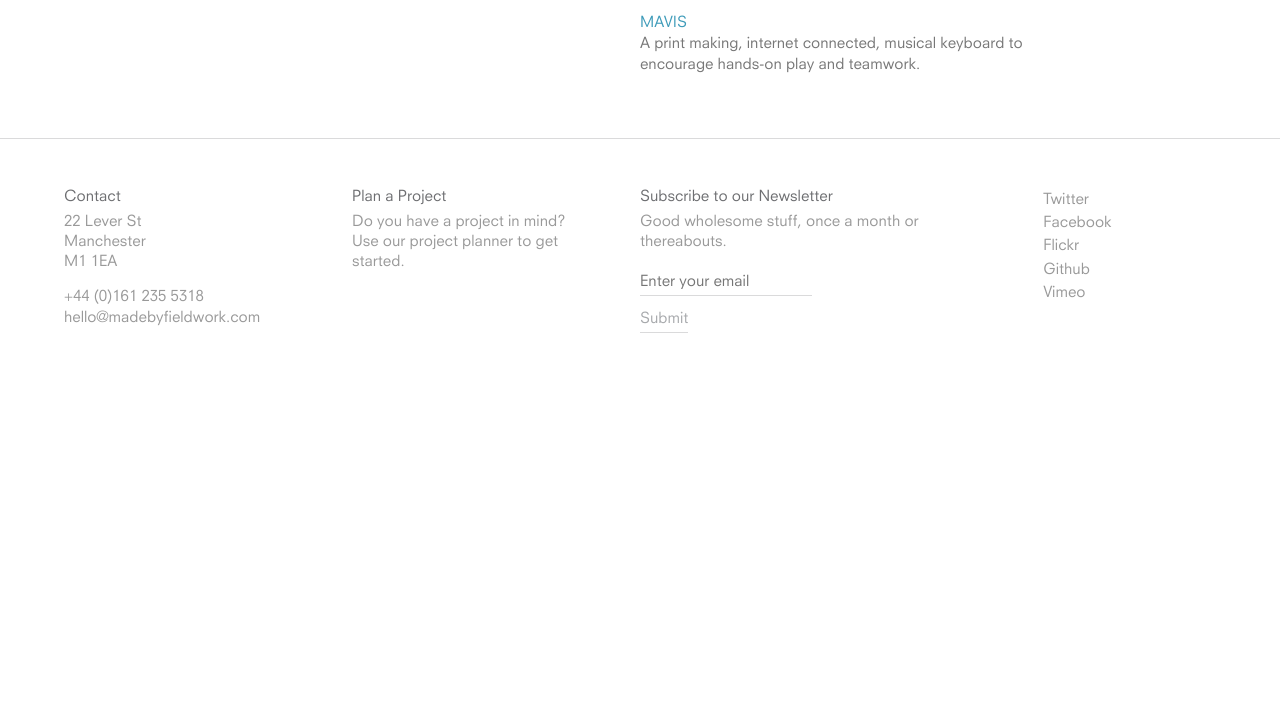
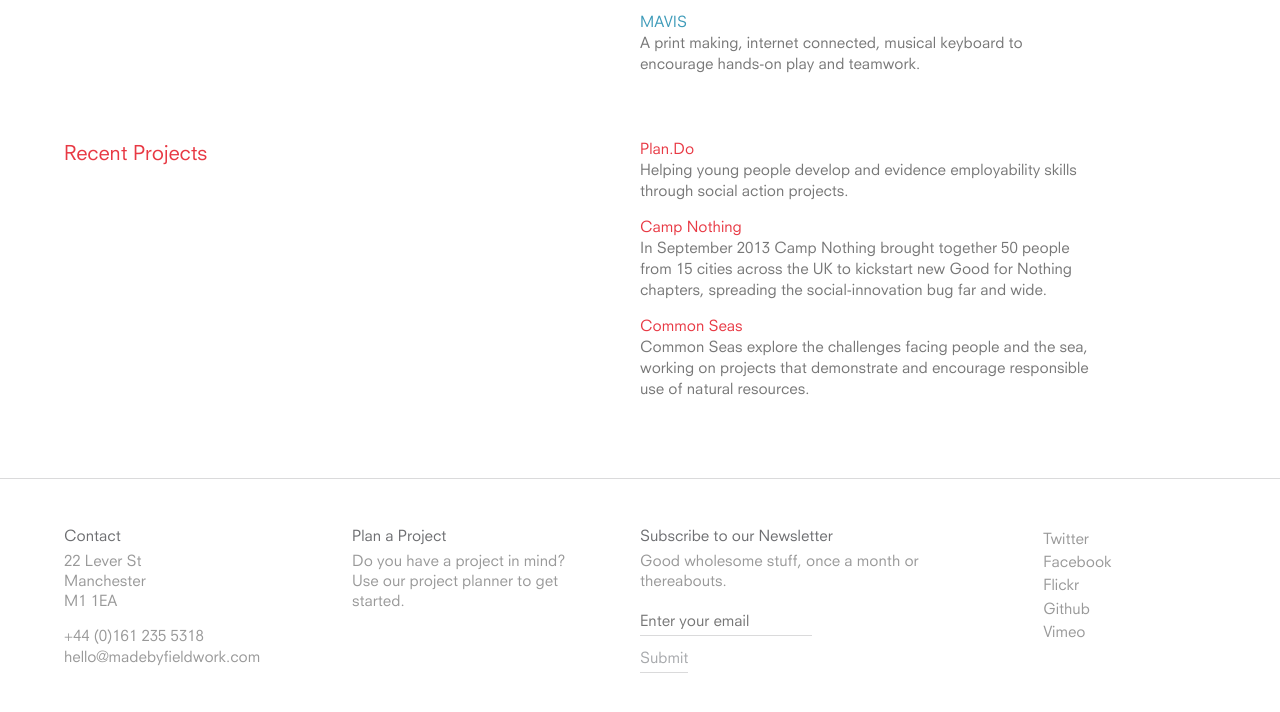
Before and after one commit to EMT/fieldwork-v2, a Jekyll site: the page built from index.html, in a window 1280 px wide and 900 px high, scrolled down 1021 px, cut to the strip 173-885 px from the top of the window. Built offline with Jekyll 4.4.1, drawn with Linux system fonts in a browser that asks for light colours; nearby versions of some CDN libraries; before the commit the page ends 1581 px from its top, so only the background shows below that.

Commit message:
Update home page.

```diff
--- a/css/site/_home.scss
+++ b/css/site/_home.scss
@@ -66,6 +66,12 @@
 
 .featured-block {
 	display: block;
+
+	&:hover {
+		.featured-image {
+			opacity: 0.7;
+		}
+	}
 
 	.featured-image {
 		background-size: cover;
--- a/css/site/_page-sections.scss
+++ b/css/site/_page-sections.scss
@@ -113,6 +113,24 @@
 		}
 		&.content-col--3-1 {
 			width: 33.333%;
+		}
+	}
+}
+
+.content-links-list {
+	list-style: none;
+
+	.content-links-list-item {
+		display: block;
+		max-width: 30em;
+
+		h2,
+		h3 {
+			// color: rgb(62,155,185);
+		}
+		p {
+			margin-bottom: 1em;
+			color: $grey-type;
 		}
 	}
 }
--- a/index.html
+++ b/index.html
@@ -17,3 +17,29 @@
 
     </div>
 </div>
+
+
+<div class="page-section">
+    <div class="section-inner">
+
+        <div class="section-title">
+            <h2>Recent Projects</h2>
+        </div>
+
+        <div class="section-text content-links-list">
+            <a href="" class="content-links-list-item">
+                <h3>Plan.Do</h3>
+                <p>Helping young people develop and evidence employability skills through social action projects.</p>
+            </a>
+            <a href="" class="content-links-list-item">
+                <h3>Camp Nothing</h3>
+                <p>In September 2013 Camp Nothing brought together 50 people from 15 cities across the UK to kickstart new Good for Nothing chapters, spreading the social-innovation bug far and wide.</p>
+            </a>
+            <a href="" class="content-links-list-item">
+                <h3>Common Seas</h3>
+                <p>Common Seas explore the challenges facing people and the sea, working on projects that demonstrate and encourage responsible use of natural resources.</p>
+            </a>
+        </div>
+
+    </div>
+</div>
```
